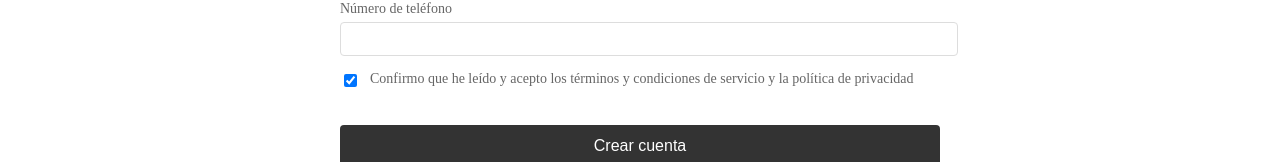
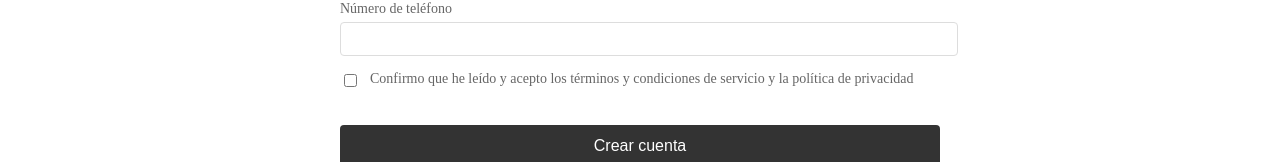
Before and after one commit to ara130-ua/IW-Practica2, a Vue app: page /register in a window 1280 px wide. Shown: the part 730-892 px from the top of the page. Built offline with nearby package versions, Linux system fonts and the light colour scheme; a web font is replaced by a local one.

Commit message:
Arreglado checbox de register

```diff
--- a/src/components/RegisterPage.vue
+++ b/src/components/RegisterPage.vue
@@ -93,7 +93,7 @@
 
       <div class="checkbox-group">
         <label>
-          <Field name="terms" type="checkbox" />
+          <Field v-model="termsAccepted" name="terms" type="checkbox" />
           Confirmo que he leído y acepto los términos y condiciones de servicio y la política de privacidad
         </label>
         <span class="error" v-if="errors.terms">{{ errors.terms }}</span>
@@ -147,12 +147,13 @@
       .required('El teléfono es obligatorio')
       .matches(/^[0-9]{9}$/, 'Teléfono inválido'),
     terms: yup
-      .boolean()
-      .oneOf([true], 'Debes aceptar los términos y condiciones')
+      .string()
+      .oneOf([false], 'Debes aceptar los términos y condiciones')
   });
 
   const showPassword = ref(false);
   const showRepeatPassword = ref(false);
+  const termsAccepted = ref(false);
 
   const togglePassword = () => {
     showPassword.value = !showPassword.value;
```
